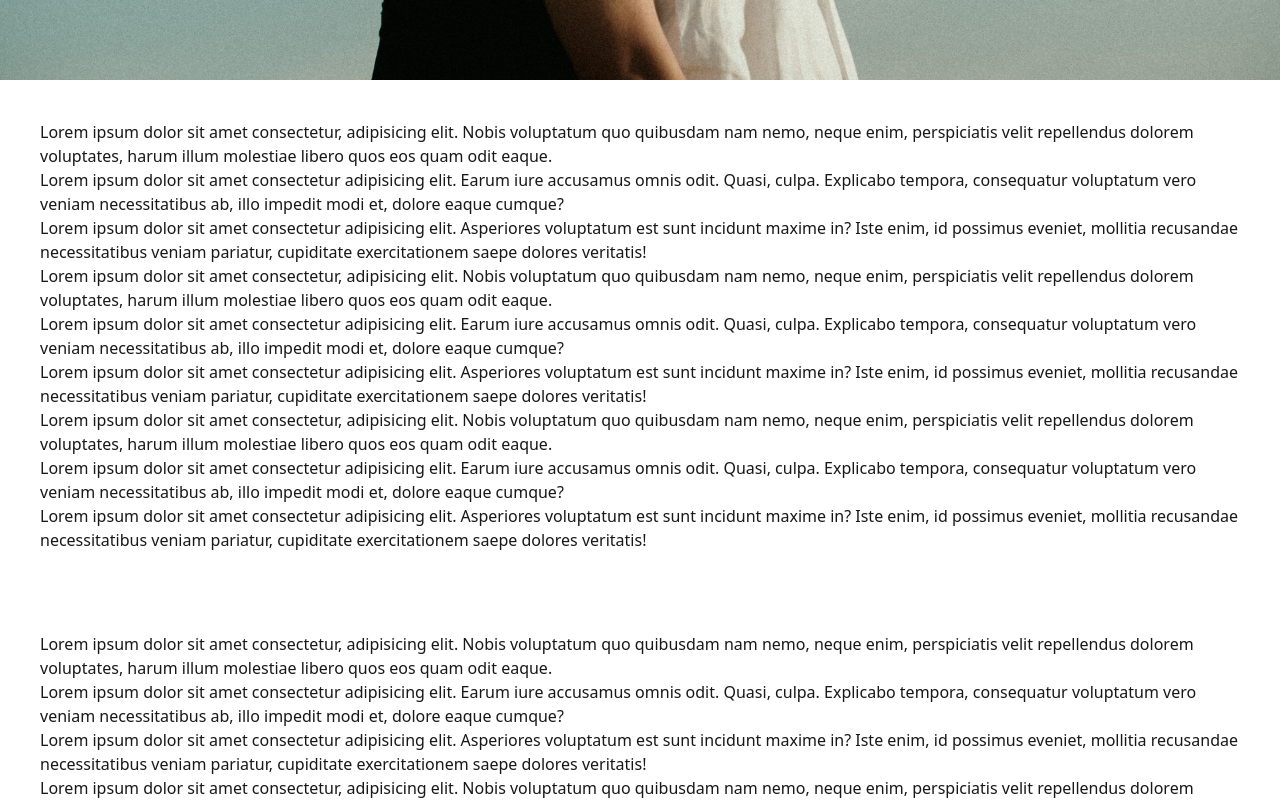
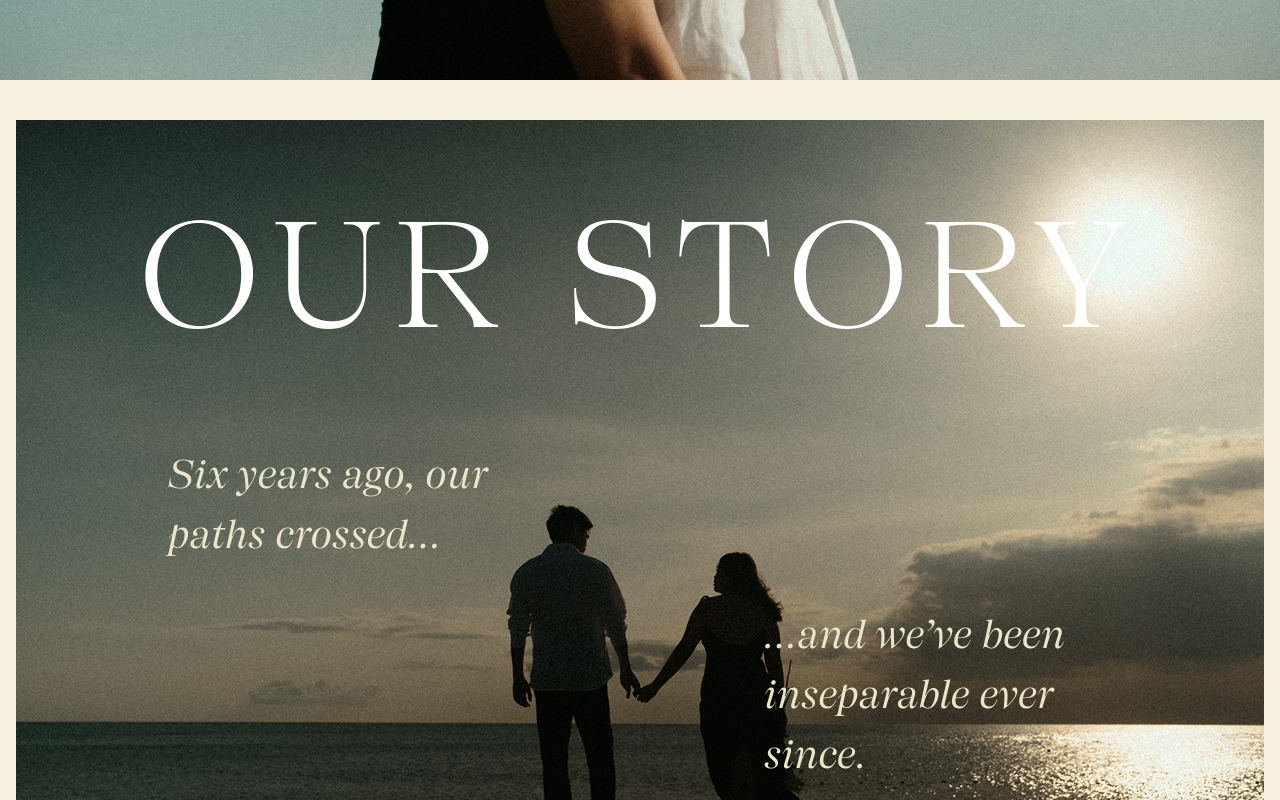
Before and after one commit to brynldrn/bea-and-neil-wedding, a Next.js app: page / in a window 1280 px wide. Shown: the part 720-1520 px from the top of the page. Built offline with nearby package versions, Linux system fonts and the light colour scheme.

Commit message:
feat: our story section

```diff
--- a/app/components/navigation.tsx
+++ b/app/components/navigation.tsx
@@ -30,11 +30,13 @@ export default function Navigation() {
       {/* mobile menu */}
       <motion.div
         layout
+        initial={{ translateX: '200%', pointerEvents: 'none', opacity: 0 }}
         transition={{ duration: 0.5 }}
         className="fixed top-0 left-0 w-dvw h-dvh bg-cream z-10 flex flex-col justify-end items-center lg:hidden"
         animate={{
           translateX: isOpen ? 0 : '200%',
           pointerEvents: isOpen ? 'auto' : 'none',
+          opacity: 1,
         }}
       >
         <ul className="flex flex-col gap-16 items-center mb-20">
--- /dev/null
+++ b/app/components/two-up.tsx
@@ -0,0 +1,36 @@
+'use client'
+
+import twoUpImage from '@/public/images/two-up.png'
+import secondHalfImage from '@/public/images/second-half.png'
+import Image from 'next/image'
+
+export default function TwoUp() {
+  return (
+    <section className="flex px-4 bg-cream py-10 flex-col" id="our-story">
+      <div className='relative h-[611px] lg:h-[741px] w-full flex flex-col gap-20 items-center px-8 py-16'>
+        <Image src={twoUpImage} fill alt='Bea and Neil holding hands' className='object-cover w-full h-full' />
+        <h1 className='text-white font-light text-[40px] leading-[120%] tracking-widest font-serif z-20 lg:text-[120px] xl:text-[150px]'>OUR STORY</h1>
+
+        {/* supporting text */}
+        <div className='flex flex-col gap-10 z-20 lg:w-full lg:px-10 xl:px-[120px]'>
+          <h2 className='text-off-white italic font-normal text-[20px] font-serif w-1/2 lg:text-[30px] lg:max-w-[348px] xl:text-[40px]'>
+            Six years ago, our paths crossed...
+          </h2>
+          <h2 className='text-off-white italic font-normal text-[20px] font-serif w-1/2 ml-auto lg:text-[30px] lg:max-w-[348px] xl:text-[40px]'>
+            ...and we&rsquo;ve been inseparable ever since.
+          </h2>
+        </div>
+      </div>
+
+      {/* translated section */}
+      <div className='flex flex-col gap-10 px-8 translate-y-[-50px] lg:flex-row lg:flex-nowrap lg:gap-[130px] lg:items-end'>
+        <div className='relative h-[370px] w-[277px] lg:w-[348px] lg:h-[466px] flex mx-auto lg:mx-0'>
+          <Image src={secondHalfImage} fill alt='Bea and Neil hugging' />
+        </div>
+        <p className='text-[18px] font-serif font-normal leading-[160%] text-dark-green xl:text-2xl lg:basis-1/2 xl:basis-2/3'>
+          These years have been the most incredible of our lives &ndash; filled with laughter, love, and memories we&rsquo;ll cherish forever. From spontaneous samgyupsal dates and discovering the best sushi spots to bonding over our love for badminton and enjoying peaceful moments by the beach, every experience has been a reminder of how lucky we are to share this journey together.
+        </p>
+      </div>
+    </section>
+  )
+}
--- a/app/globals.css
+++ b/app/globals.css
@@ -5,6 +5,7 @@
   --foreground: #171717;
   --cream: #F7F2DF;
   --dark-green: #516138;
+  --off-white: #EBE6C9;
 }
 
 @theme inline {
@@ -16,10 +17,11 @@
   --hero-position: 57%;
   --color-cream: var(--cream);
   --color-dark-green: var(--dark-green);
+  --color-off-white: var(--off-white);
 }
 
 body {
-  background: var(--background);
+  background: var(--cream);
   color: var(--foreground);
 }
 
--- a/app/layout.tsx
+++ b/app/layout.tsx
@@ -35,6 +35,26 @@ const sftSerif = localFont({
       path: '../public/fonts/SFTSchriftedSerifTRIALD-Bd.woff',
       weight: '700',
       style: 'normal'
+    },
+    {
+      path: '../public/fonts/SFTSchriftedSerifTRIALD-It.woff',
+      weight: '400',
+      style: 'italic'
+    },
+    {
+      path: '../public/fonts/SFTSchriftedSerifTRIALD-Lt-It.woff',
+      weight: '300',
+      style: 'italic'
+    },
+    {
+      path: '../public/fonts/SFTSchriftedSerifTRIALD-Md-It.woff',
+      weight: '500',
+      style: 'italic'
+    },
+    {
+      path: '../public/fonts/SFTSchriftedSerifTRIALD-Bd-It.woff',
+      weight: '700',
+      style: 'italic'
     }
   ],
   variable: '--font-sft-serif',
--- a/app/page.tsx
+++ b/app/page.tsx
@@ -1,38 +1,11 @@
 import Hero from "./components/hero";
+import TwoUp from "./components/two-up";
 
 export default function Home() {
   return (
     <main>
       <Hero />
-      <section className="p-10" id="our-story">
-        <p>
-          Lorem ipsum dolor sit amet consectetur, adipisicing elit. Nobis voluptatum quo quibusdam nam nemo, neque enim, perspiciatis velit repellendus dolorem voluptates, harum illum molestiae libero quos eos quam odit eaque.
-        </p>
-        <p>
-          Lorem ipsum dolor sit amet consectetur adipisicing elit. Earum iure accusamus omnis odit. Quasi, culpa. Explicabo tempora, consequatur voluptatum vero veniam necessitatibus ab, illo impedit modi et, dolore eaque cumque?
-        </p>
-        <p>
-          Lorem ipsum dolor sit amet consectetur adipisicing elit. Asperiores voluptatum est sunt incidunt maxime in? Iste enim, id possimus eveniet, mollitia recusandae necessitatibus veniam pariatur, cupiditate exercitationem saepe dolores veritatis!
-        </p>
-        <p>
-          Lorem ipsum dolor sit amet consectetur, adipisicing elit. Nobis voluptatum quo quibusdam nam nemo, neque enim, perspiciatis velit repellendus dolorem voluptates, harum illum molestiae libero quos eos quam odit eaque.
-        </p>
-        <p>
-          Lorem ipsum dolor sit amet consectetur adipisicing elit. Earum iure accusamus omnis odit. Quasi, culpa. Explicabo tempora, consequatur voluptatum vero veniam necessitatibus ab, illo impedit modi et, dolore eaque cumque?
-        </p>
-        <p>
-          Lorem ipsum dolor sit amet consectetur adipisicing elit. Asperiores voluptatum est sunt incidunt maxime in? Iste enim, id possimus eveniet, mollitia recusandae necessitatibus veniam pariatur, cupiditate exercitationem saepe dolores veritatis!
-        </p>
-        <p>
-          Lorem ipsum dolor sit amet consectetur, adipisicing elit. Nobis voluptatum quo quibusdam nam nemo, neque enim, perspiciatis velit repellendus dolorem voluptates, harum illum molestiae libero quos eos quam odit eaque.
-        </p>
-        <p>
-          Lorem ipsum dolor sit amet consectetur adipisicing elit. Earum iure accusamus omnis odit. Quasi, culpa. Explicabo tempora, consequatur voluptatum vero veniam necessitatibus ab, illo impedit modi et, dolore eaque cumque?
-        </p>
-        <p>
-          Lorem ipsum dolor sit amet consectetur adipisicing elit. Asperiores voluptatum est sunt incidunt maxime in? Iste enim, id possimus eveniet, mollitia recusandae necessitatibus veniam pariatur, cupiditate exercitationem saepe dolores veritatis!
-        </p>
-      </section>
+      <TwoUp />
       <section className="p-10" id="details">
         <p>
           Lorem ipsum dolor sit amet consectetur, adipisicing elit. Nobis voluptatum quo quibusdam nam nemo, neque enim, perspiciatis velit repellendus dolorem voluptates, harum illum molestiae libero quos eos quam odit eaque.
```
Also changed, not shown: public/images/second-half.png (added), public/images/two-up.png (added).
